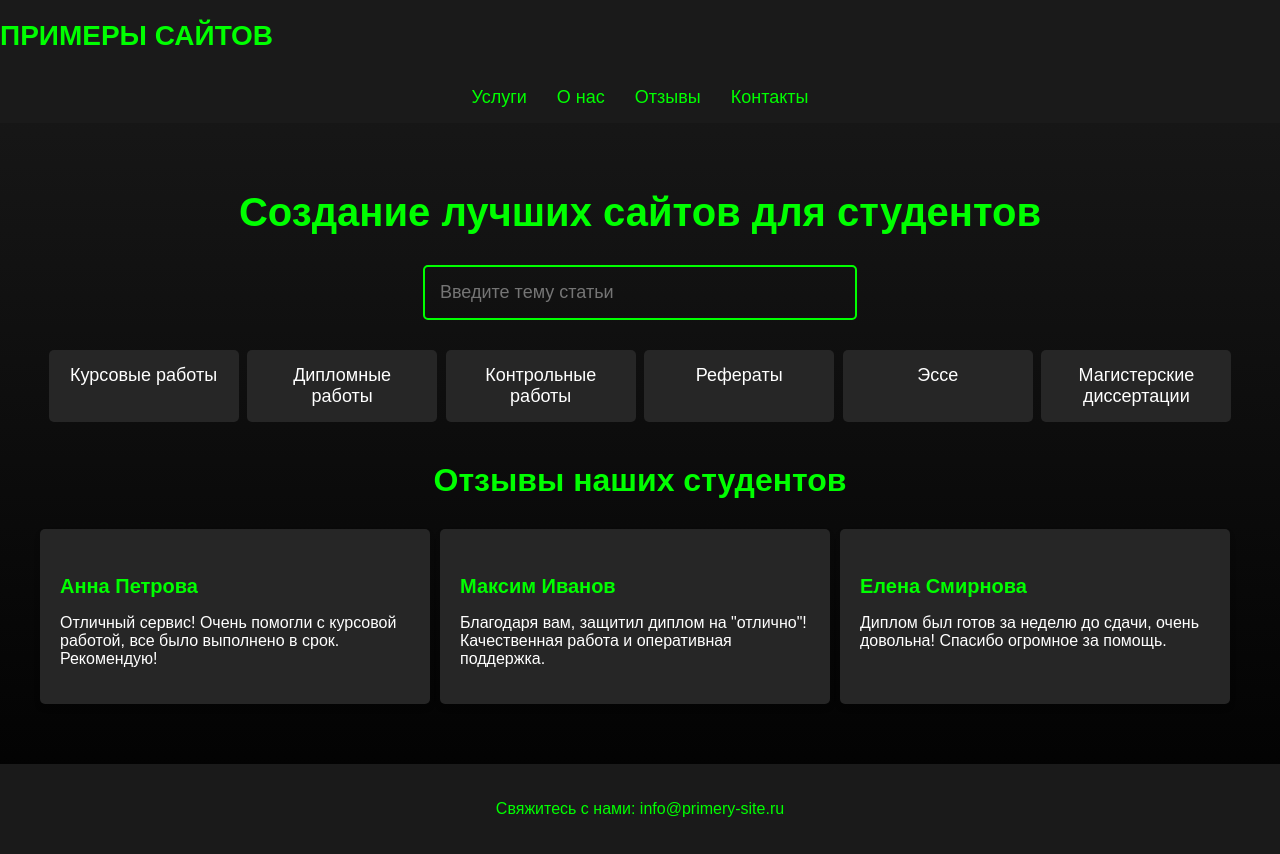
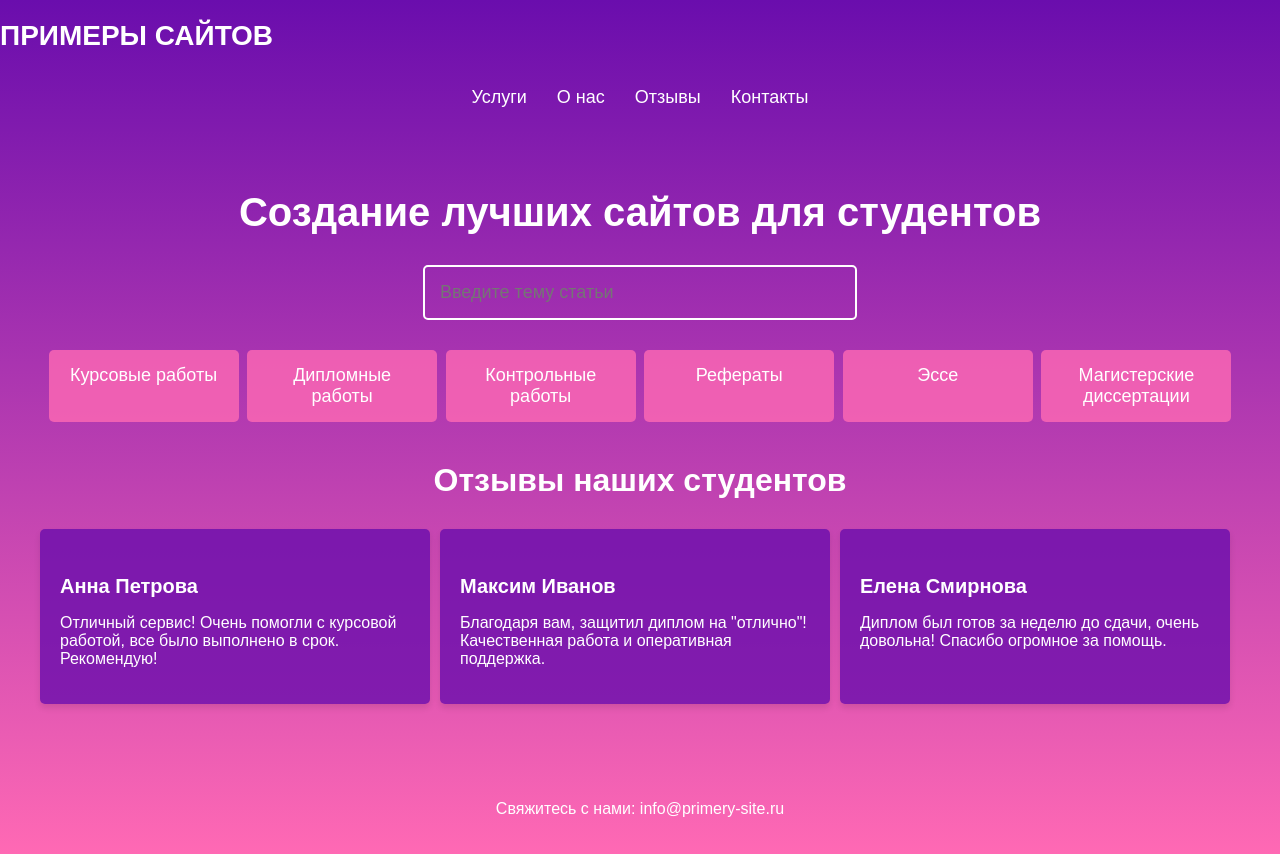
Before and after one commit to Rio1100/std, a plain HTML site: page index.html in a window 1280 px wide. Drawn offline with Linux system fonts and the light colour scheme.

Commit message:
Update index.html

```diff
--- a/index.html
+++ b/index.html
@@ -9,7 +9,7 @@
     <style>
         body {
             font-family: 'Arial', sans-serif;
-            background: linear-gradient(to bottom, #1a1a1a, #000000);
+            background: linear-gradient(to bottom, #6A0DAD, #FF69B4);
             color: #fff;
             margin: 0;
             padding: 0;
@@ -21,8 +21,8 @@
 
         /* Header */
         .header {
-            background-color: #1a1a1a;
-            color: #00FF00;
+            background-color: transparent;
+            color: #fff;
             padding: 20px;
             text-align: left;
             font-size: 28px;
@@ -33,7 +33,7 @@
 
         /* Navigation Menu */
         nav {
-            background-color: #1a1a1a;
+            background-color: transparent;
             padding: 15px;
             width: 100%;
             display: flex;
@@ -41,14 +41,14 @@
         }
 
         nav a {
-            color: #00FF00;
+            color: #fff;
             text-decoration: none;
             font-size: 18px;
             margin: 0 15px;
         }
 
         nav a:hover {
-            color: #00FF00;
+            color: #FF69B4;
             text-decoration: underline;
         }
 
@@ -63,7 +63,7 @@
 
         h1 {
             font-size: 40px;
-            color: #00FF00;
+            color: #fff;
             text-align: center;
         }
 
@@ -78,7 +78,7 @@
 
         .input-section input {
             padding: 15px;
-            border: 2px solid #00FF00;
+            border: 2px solid #fff;
             border-radius: 5px;
             width: 100%;
             max-width: 400px;
@@ -91,17 +91,17 @@
         .download-button {
             display: none;
             background-color: transparent;
-            color: #00FF00;
+            color: #fff;
             padding: 10px 20px;
-            border: 2px solid #00FF00;
+            border: 2px solid #fff;
             border-radius: 5px;
             font-size: 18px;
             cursor: pointer;
         }
 
         .download-button:hover {
-            background-color: #00FF00;
-            color: #000;
+            background-color: #FF69B4;
+            color: #fff;
         }
 
         /* Keywords */
@@ -113,7 +113,7 @@
         }
 
         .keyword {
-            background-color: #262626;
+            background-color: rgba(255, 105, 180, 0.8); /* Light pink */
             padding: 15px 20px;
             border-radius: 5px;
             font-size: 18px;
@@ -124,8 +124,8 @@
         }
 
         .keyword:hover {
-            background-color: #00FF00;
-            color: #000;
+            background-color: #FF69B4;
+            color: #fff;
         }
 
         /* Reviews Section */
@@ -135,7 +135,7 @@
 
         .reviews-section h2 {
             font-size: 32px;
-            color: #00FF00;
+            color: #fff;
             margin-bottom: 30px;
         }
 
@@ -146,7 +146,7 @@
         }
 
         .review {
-            background-color: #262626;
+            background-color: rgba(106, 13, 173, 0.8); /* Light purple */
             padding: 20px;
             border-radius: 5px;
             width: 30%;
@@ -157,7 +157,7 @@
 
         .review h4 {
             font-size: 20px;
-            color: #00FF00;
+            color: #fff;
             margin-bottom: 10px;
         }
 
@@ -168,7 +168,7 @@
 
         /* Footer */
         footer {
-            background-color: #1a1a1a;
+            background-color: transparent;
             color: #fff;
             padding: 20px;
             text-align: center;
@@ -177,7 +177,7 @@
         }
 
         footer p {
-            color: #00FF00;
+            color: #fff;
         }
 
         /* Media Queries */
```
